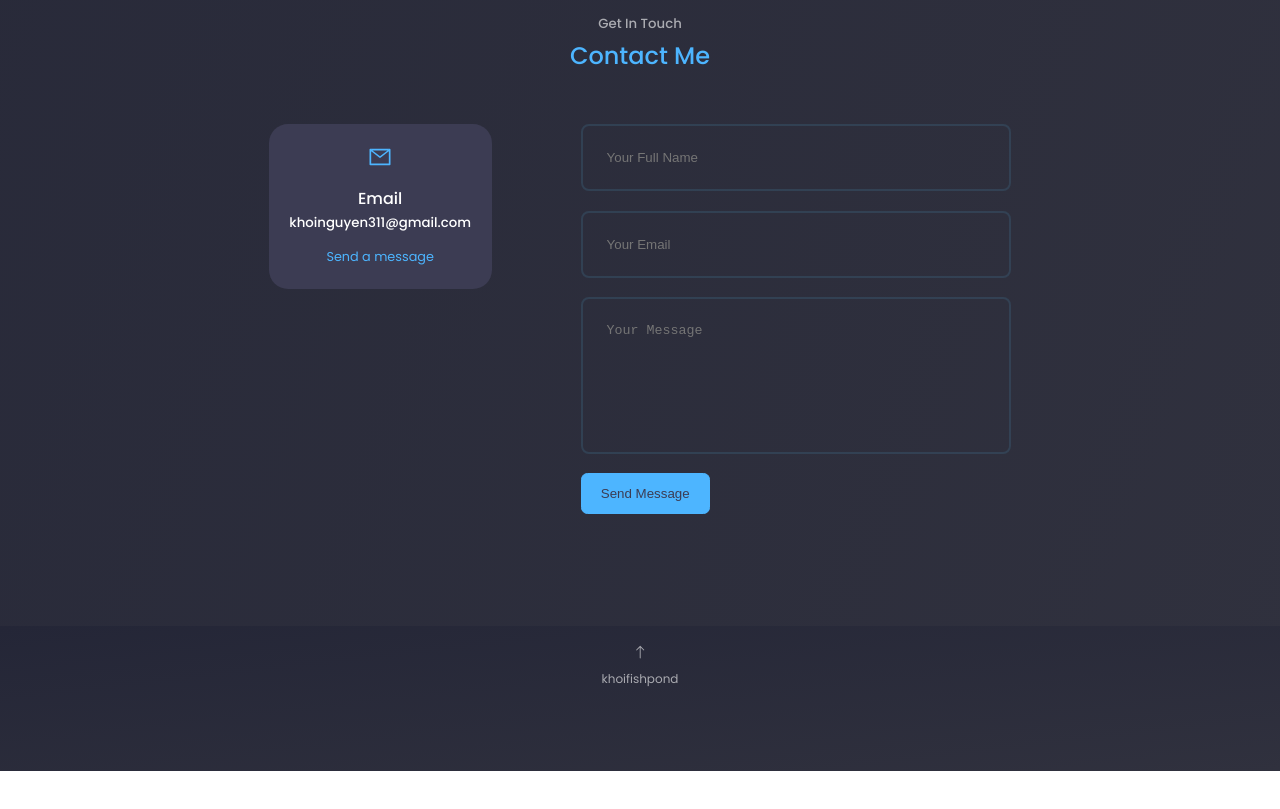
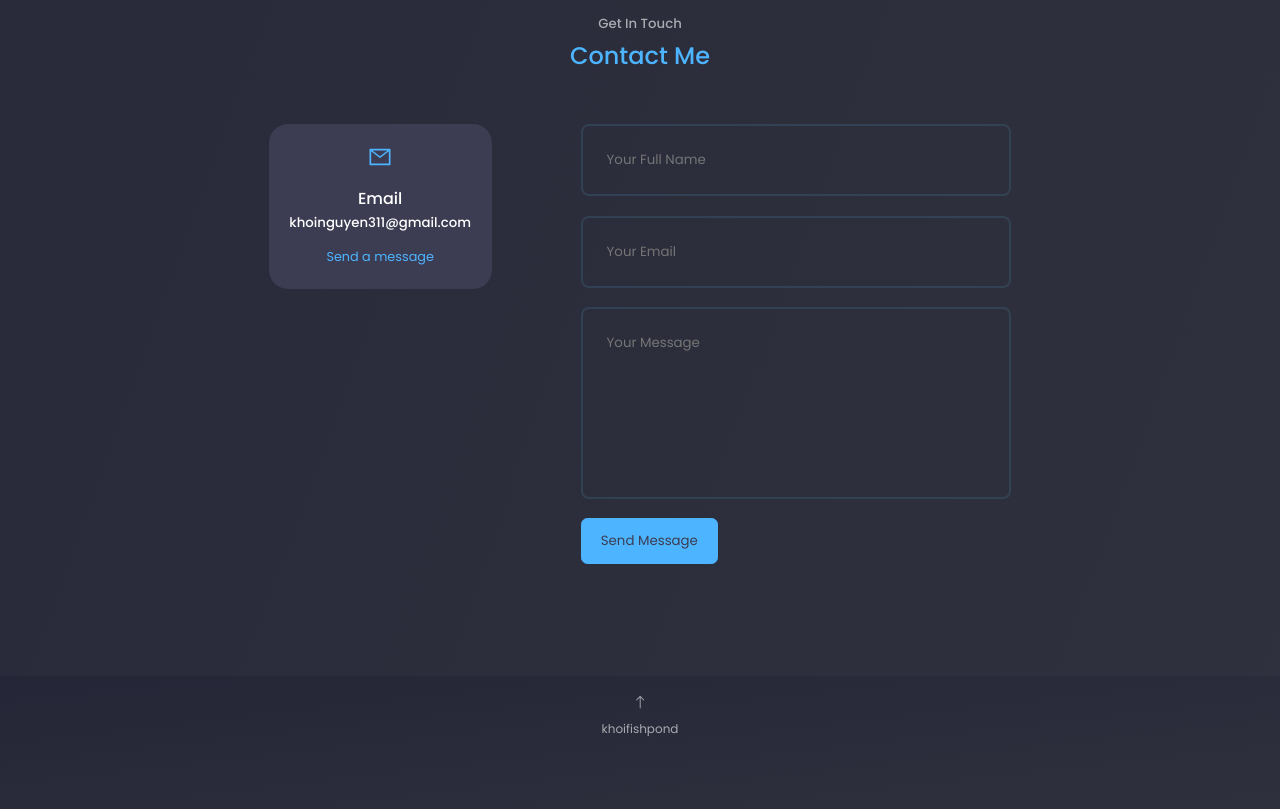
Before and after one commit to khoifishpond/portfolio, a React (Create React App) app: page / in a window 1280 px wide. Shown: the part 2720-3529 px from the top of the page. Before the commit the page ends 3491 px from the top, so only its background shows below. Built offline with nearby package versions, Linux system fonts and the light colour scheme.

Commit message:
update font

```diff
--- a/src/components/contact/contact.css
+++ b/src/components/contact/contact.css
@@ -46,6 +46,7 @@ form {
 }
 
 input, textarea {
+  font-family: 'Poppins', sans-serif;
   width: 100%;
   padding: 1.5rem;
   border-radius: 0.5rem;
@@ -53,6 +54,10 @@ input, textarea {
   border: 2px solid var(--color-primary-variant);
   resize: none;
   color: var(--color-white);
+}
+
+button {
+  font-family: 'Poppins', sans-serif;
 }
 
 /* ====== MEDIUM DEVICES ====== */
```
